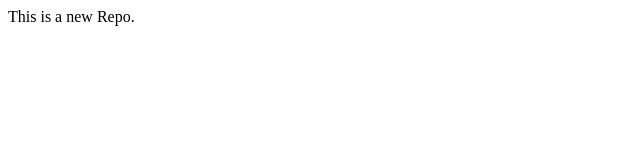
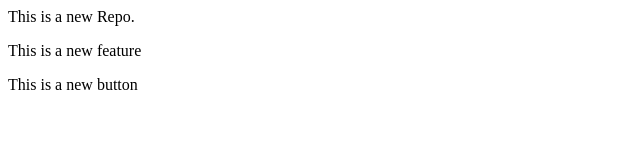
Before and after one commit to Sayaaliee/localrepo, a plain HTML site: page index.html in a window 1280 px wide. Shown: the whole page, without its empty margins (0-640 px from the left). Drawn offline with Linux system fonts and the light colour scheme.

Commit message:
Add new feature

```diff
--- a/index.html
+++ b/index.html
@@ -1 +1,3 @@
 <p>This is a new Repo.</p>
+<p>This is a new feature</p>
+<p>This is a new button</p>
```
